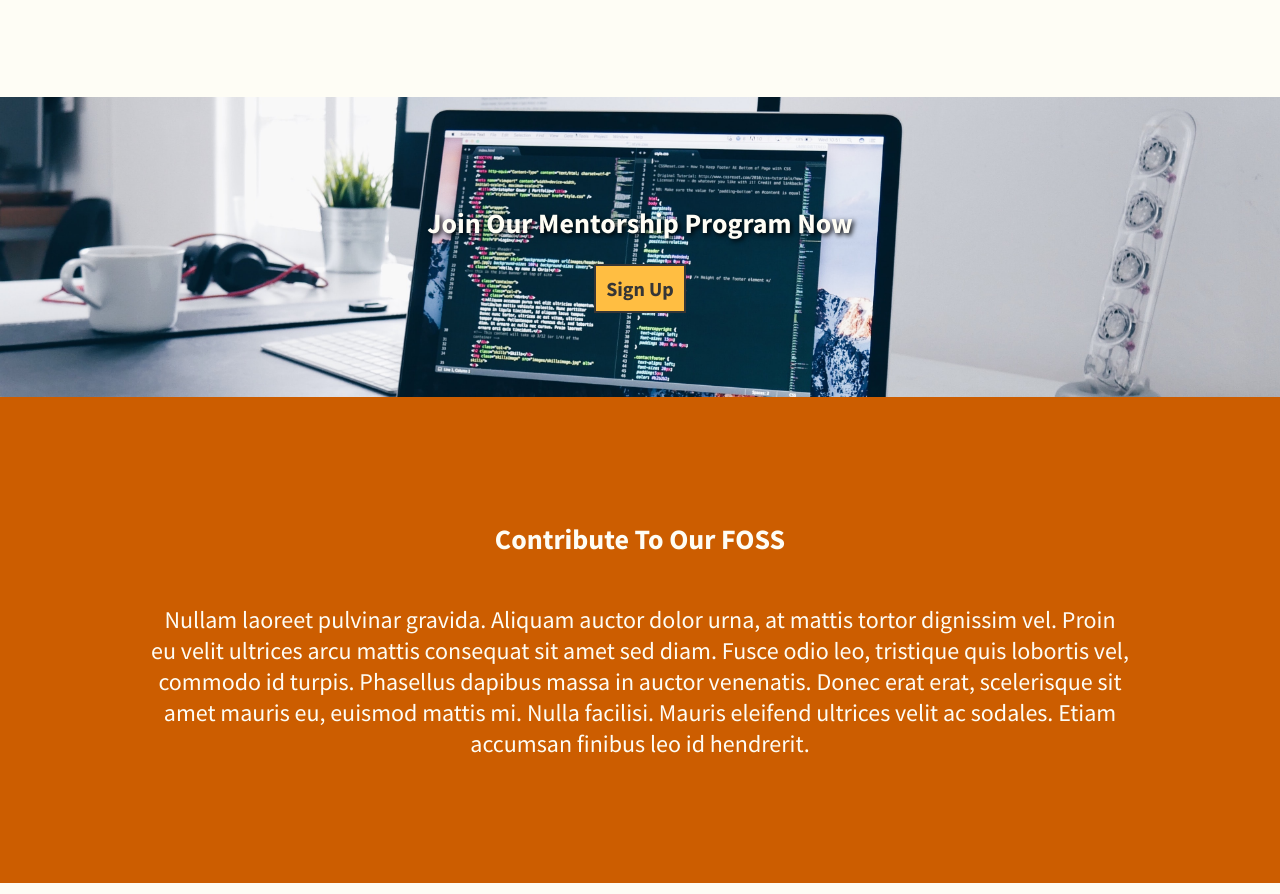
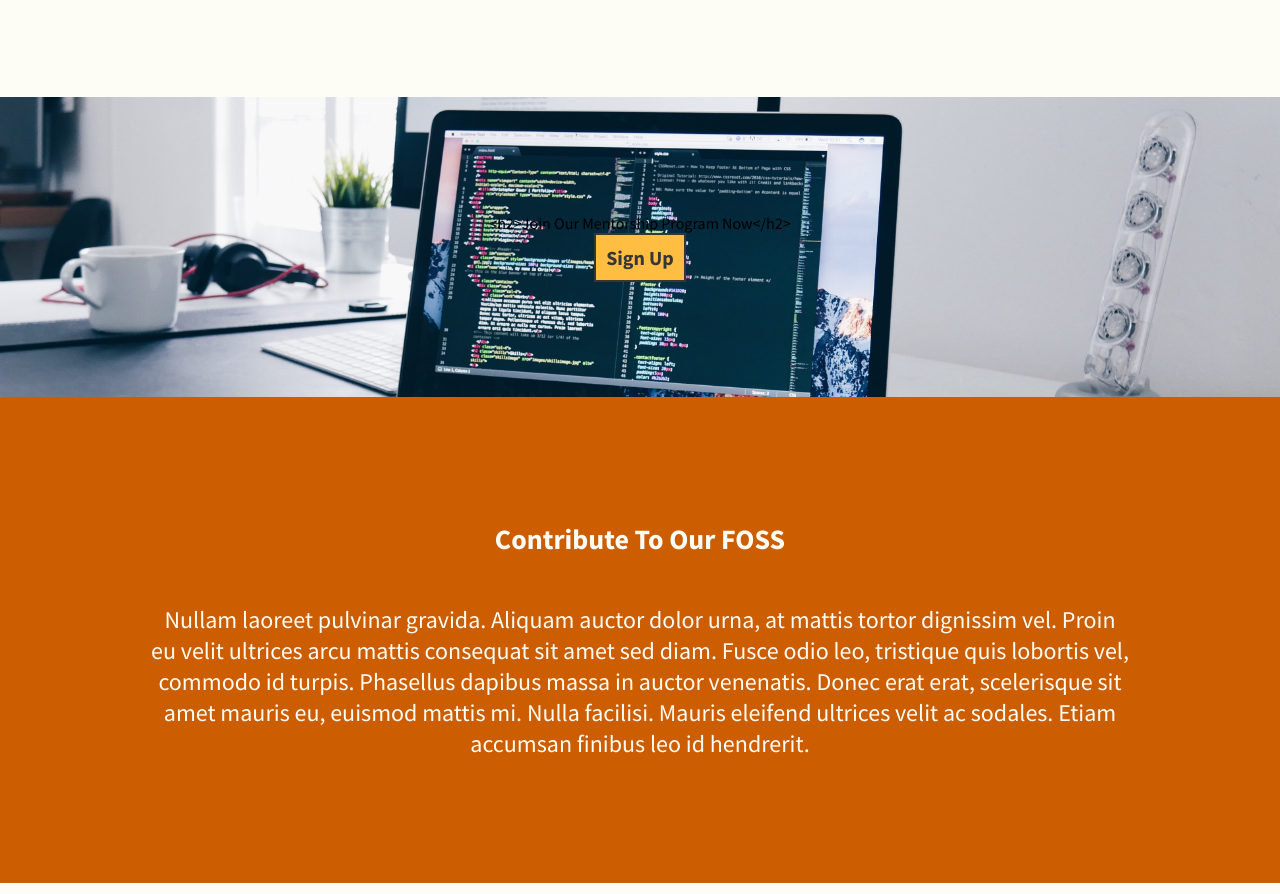
Before and after one commit to electrichive/hive-website, a Gatsby site: page / in a window 1280 px wide. Shown: the part 2444-3338 px from the top of the page. Built offline with nearby package versions, Linux system fonts and the light colour scheme; Gatsby itself is replaced by a stand-in of ours.

Commit message:
add optional title to paralax

```diff
--- a/src/components/Parallax/parallax.js
+++ b/src/components/Parallax/parallax.js
@@ -3,7 +3,7 @@ import Button from "../Button/button";
 import * as paraStyles from "./parallax.module.css";
 
 /**
- * Component for a standard parallax module (has an image, content, text & link prop)
+ * Component for a standard parallax module (has an image, title(optional), text & link prop)
  * @returns JSXElement
  */
 
@@ -11,9 +11,12 @@ import * as paraStyles from "./parallax.module.css";
 //testimonialImage div has inline style as the URL cannot be passed to css
 export default function Parallax(props){
 
+  //Optional title prop
+  const title = props.title ? `<h2>${props.title}</h2>` : "";
+
   return (
     <div style={{backgroundImage:`url(${props.img})`}} className={paraStyles.paraContainer}>
-      <h2>{props.content}</h2>
+      {title}
       <Button url={props.url} text={props.text} theme={"light"} />
     </div>
   );
--- a/src/pages/index.js
+++ b/src/pages/index.js
@@ -13,7 +13,7 @@ export default function Home() {
     <Layout>
       <Slide title="The Electric Hive" subtitle="Subtitle Mission Statement" button="true"/>
       <InfoImages />
-      <Parallax url={"./mentorship"} text={"Sign Up"} img={"./img/stock-code1.jpg"} content={"Join Our Mentorship Program Now"}/>
+      <Parallax url={"./mentorship"} text={"Sign Up"} img={"./img/stock-code1.jpg"} title={"Join Our Mentorship Program Now"}/>
       <InfoBox title={"Contribute To Our FOSS"} description={Content.infobox.description} theme={"dark"}/>
     </Layout>
   );
--- a/src/pages/mentorship.js
+++ b/src/pages/mentorship.js
@@ -14,9 +14,8 @@ export default function Mentorship() {
     <Layout>
       <Slide title="Mentorship Program" subtitle="Subtitle Mission Statement" button="true"/>
       <Intro title={Content.intro.title} content={Content.intro.content} />
-      <InfoImages />
       <Parallax url={"./mentorship"} text={"Sign Up"} img={"./img/stock-code1.jpg"} content={"Join Our Mentorship Program Now"}/>
-      <InfoBox title={"Contribute To Our FOSS"} description={Content.infobox.description} theme={"dark"}/>
+      <Testimonials />
     </Layout>
   );
 }
```
